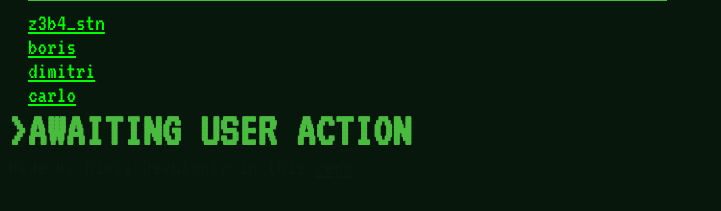
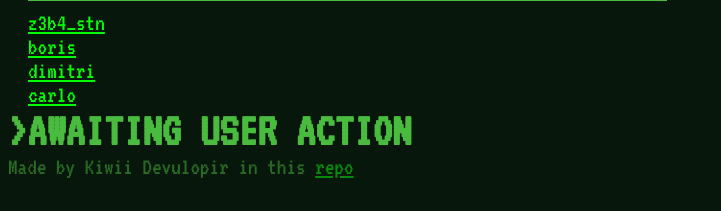
Before and after one commit to Ivan-Krul/scriptpostum.github.io, a PHP site: page / in a window 1280 px wide. Shown: the part 589-800 px from the top of the page, without its empty margins (0-721 px from the left). Run offline with PHP 8.4, Linux system fonts and the light colour scheme.

Commit message:
updated style, so u can see the signature

```diff
--- a/index.html
+++ b/index.html
@@ -32,8 +32,10 @@
 	  <div style="height:10px"></div>
       <div id="links" style="margin-left:20px;"></div>
 	  </div>
-	  <h1 id="delay_6" style="display: none;">>AWAITING USER ACTION</h1>
-    <div class="hidden">Made by Kiwii Devulopir in this <a href="https://github.com/Ivan-Krul/scriptpostum.github.io">repo</a></div>
+	  <div id="delay_6" style="display: none;">
+      <h1>>AWAITING USER ACTION</h1>
+      <div class="half">Made by Kiwii Devulopir in this <a href="https://github.com/Ivan-Krul/scriptpostum.github.io">repo</a></div>
+    </div>
     <script type=module src="js/index.js"></script>
   </body>
 </html>
--- a/style.css
+++ b/style.css
@@ -33,9 +33,9 @@ a:visited{
 a:link{
 	color:#00ff00;
 }
-.hidden {
-  color:#0B1A0E !important;
+.half {
+  color:#286924 !important;
 }
-.hidden * {
-  color:#0B1A0E !important;
+.half * {
+  color:#048B06 !important;
 }
```
Also changed, not shown: images/ScriptPostum robot dance anim marg.gif (deleted), images/ScriptPostum robot dance anim transp marg.gif (added).
